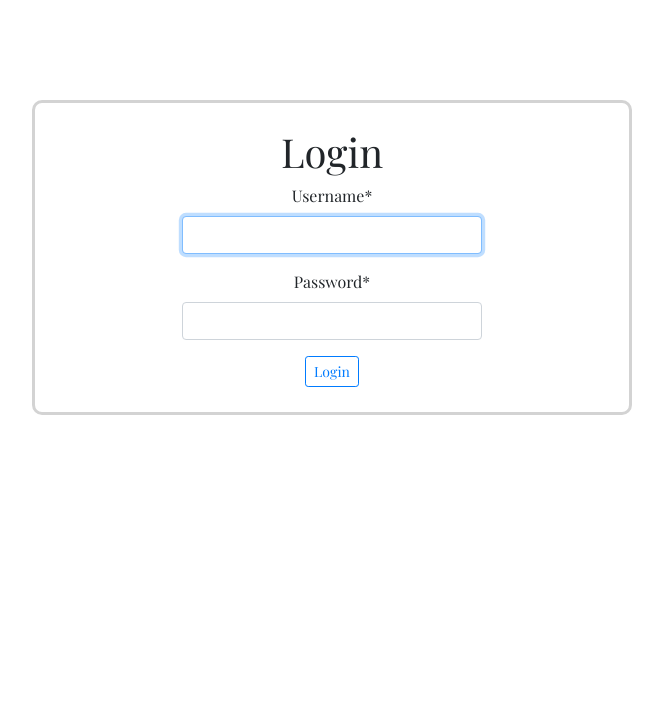
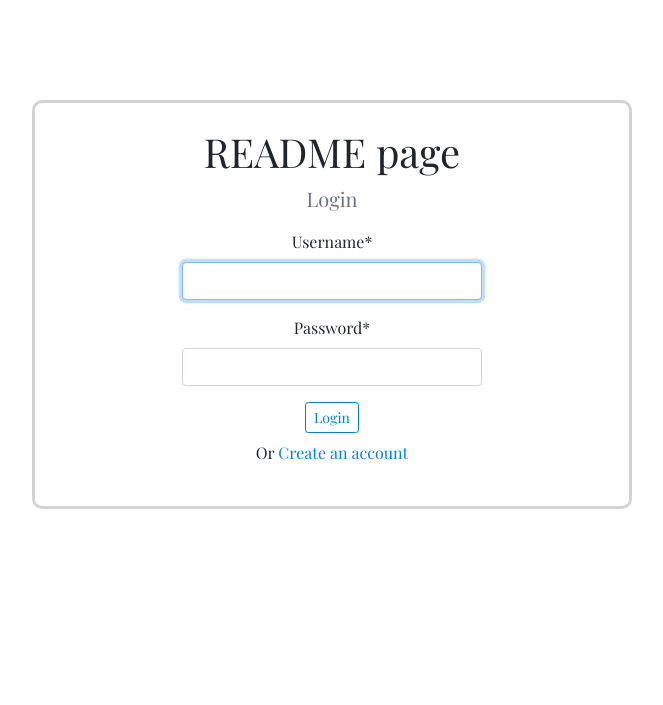
Before and after one commit to furkalokbu/reportpage, a Django app: page /accounts/login/ in a window 1280 px wide. Shown: the top 705 px of the page, without its empty margins (308-971 px from the left). Run offline with Django 3.2, Linux system fonts and the light colour scheme; parts of the project's set-up code (start-up, migrations or seed data) failed here and were passed over; some libraries are stand-ins or nearby versions.

Commit message:
fixed login page

```diff
--- a/templates/registration/login.html
+++ b/templates/registration/login.html
@@ -3,13 +3,15 @@
 
 {% block auth %}
 
-    <h1>Login</h1>
+    <h1>README page</h1>
+    <p class="lead text-muted">Login</p>
     <div class="login-form-container">
         <form method="POST">
             {% csrf_token %}
             {{ form|crispy }}
             <button type="submit" class="btn btn-sm btn-outline-primary">Login</button>
         </form>
+        <p class="mt-2">Or <a href="{% url 'django_registration_register' %}">Create an account</a></p>
     </div>
 
 {% endblock %}
```
